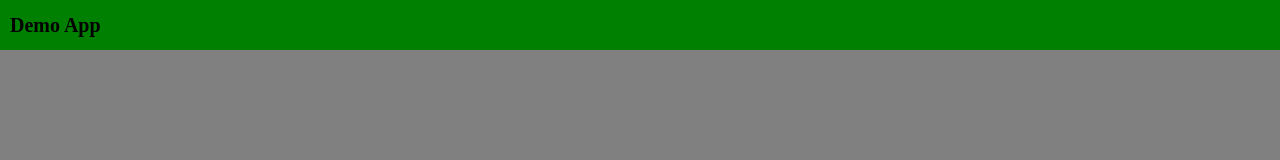
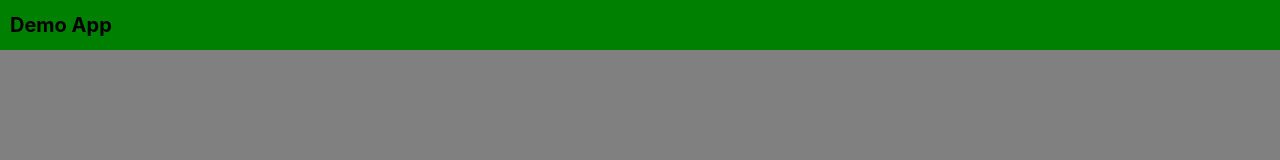
Before and after one commit to sapnakushwah011/demo-project, a React (Create React App) app: page / in a window 1280 px wide. Shown: the top 160 px of the page. Built offline with nearby package versions, Linux system fonts and the light colour scheme.

Commit message:
undo changes

```diff
--- a/src/Components/Navbar.jsx
+++ b/src/Components/Navbar.jsx
@@ -12,7 +12,6 @@ const Navbar = () => {
           marginLeft: "10px",
           fontSize: 20,
           fontWeight: "bold",
-          fontFamily: "cursive"
         }}
       >
         Demo App
```
